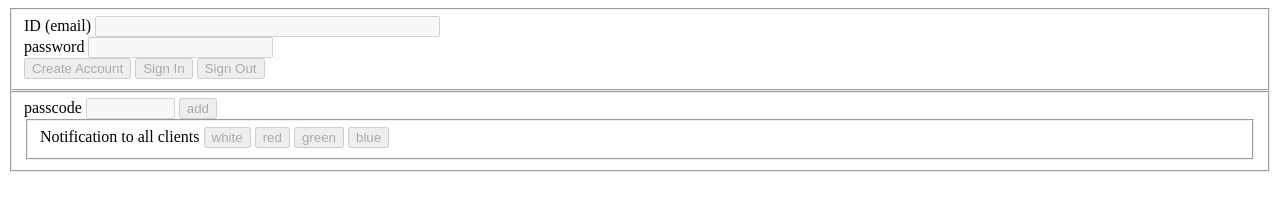
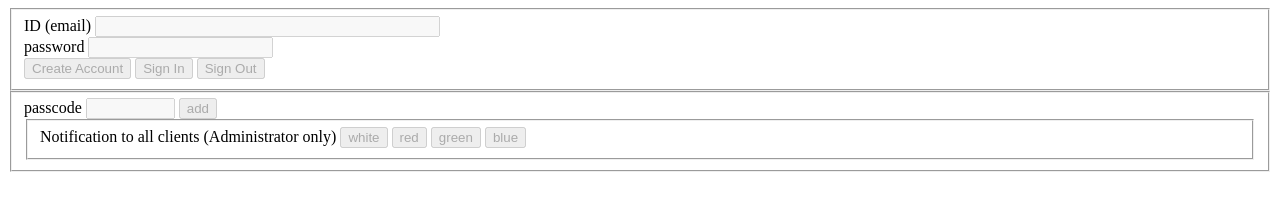
Before and after one commit to jeremyworger/ito, a website: page samples/controller.html in a window 1280 px wide. Drawn offline with Linux system fonts and the light colour scheme; no server answers.

Commit message:
minor update on sample

```diff
--- a/samples/controller.html
+++ b/samples/controller.html
@@ -29,7 +29,7 @@
       passcode <input id="passcode" size="8" pattern="^\d{8}$" autocomplete="off">
       <button id="add" disabled autocomplete="off">add</button>
       <fieldset id="notification">
-        Notification to all clients
+        Notification to all clients (Administrator only)
         <button id="white">white</button>
         <button id="red">red</button>
         <button id="green">green</button>
```
